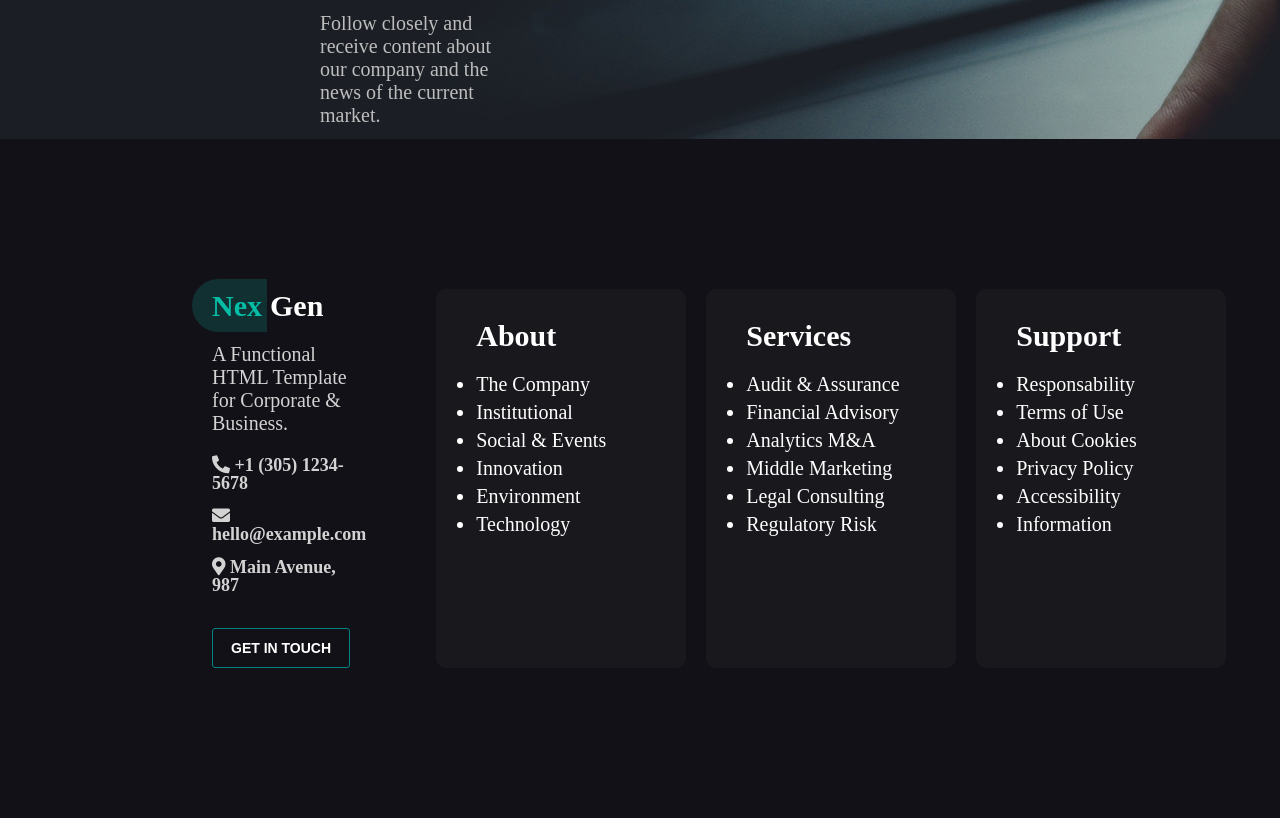
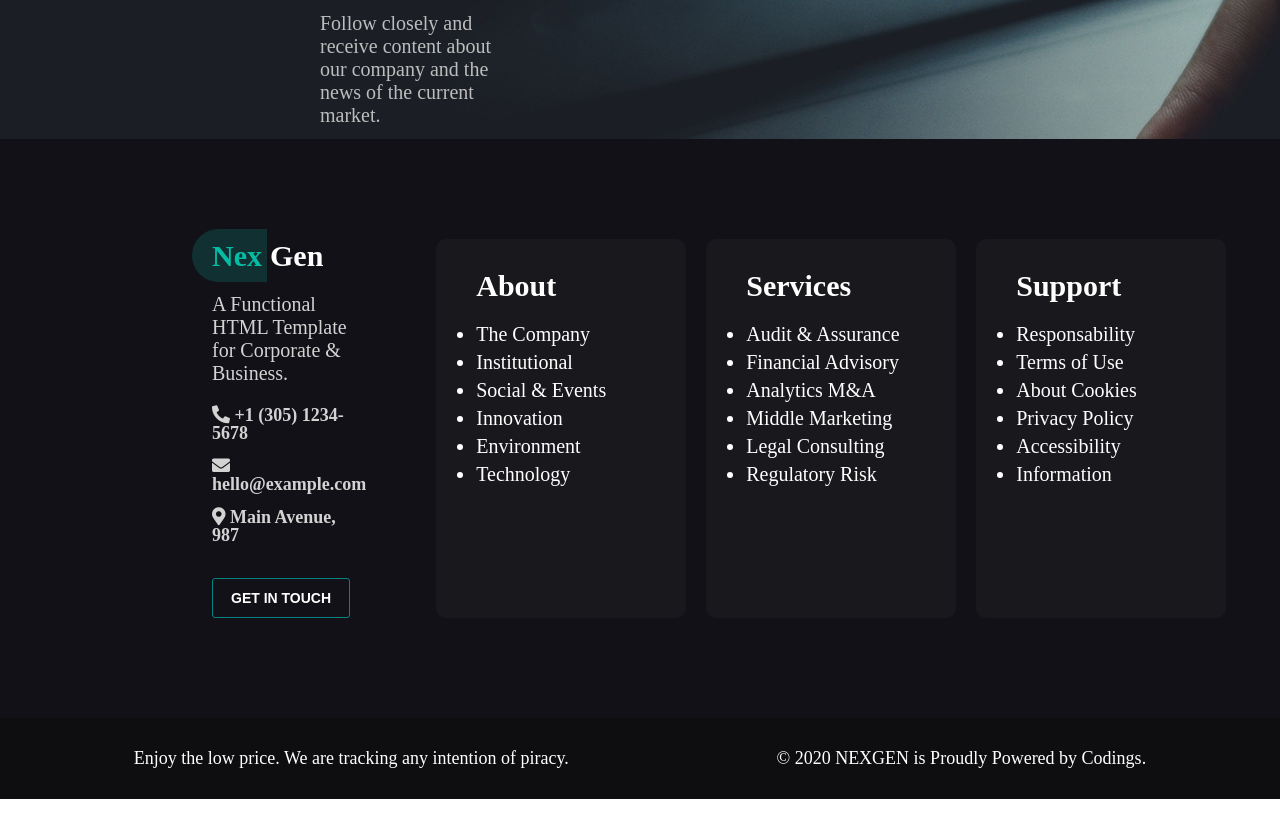
Before and after one commit to Davidebaiocchi/proj-html-vuejs, a Vue app: page / in a window 1280 px wide. Shown: the part 6300-7118 px from the top of the page. Built offline with nearby package versions, Linux system fonts and the light colour scheme.

Commit message:
End Project

```diff
--- a/src/components/Footer.vue
+++ b/src/components/Footer.vue
@@ -27,6 +27,14 @@
         </li>
       </ul>
     </div>
+    </div>
+    <div class="lower">
+      <div class="left">
+        Enjoy the low price. We are tracking any intention of piracy.
+      </div>
+      <div class="right">
+        © 2020 NEXGEN is Proudly Powered by <span>Codings</span>.
+      </div>
     </div>
   </footer>
 </template>
@@ -63,7 +71,7 @@ export default {
   }
 
   .container {
-    padding: 150px 0;
+    padding: 100px 0;
     margin: auto;
     width: 70%;
     display: flex;
@@ -154,4 +162,13 @@ ul {
 .voci {
   font-size: 20px;
 }
+
+.lower {
+  display: flex;
+  justify-content: space-around;
+  color: white;
+  font-size: 18px;
+  padding: 30px;
+  background-color: #0e0e11;
+}
 </style>
```
